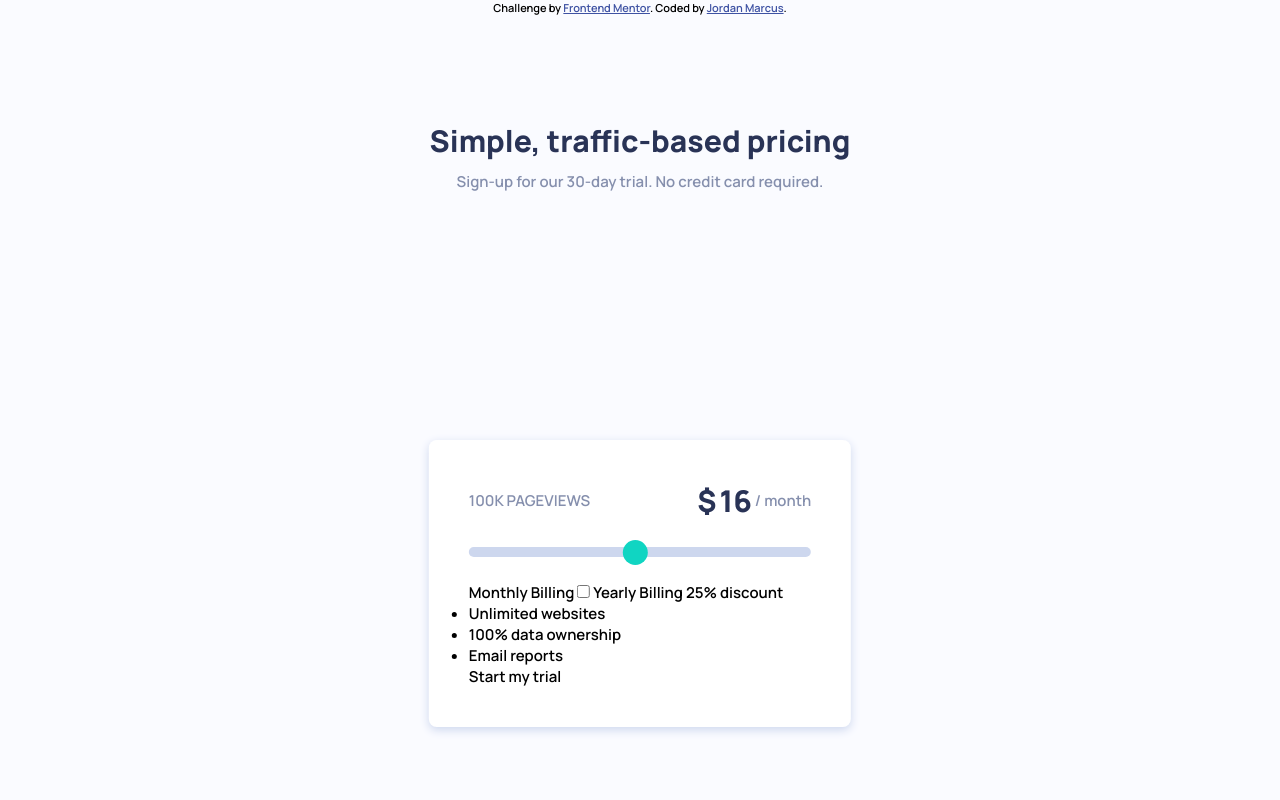
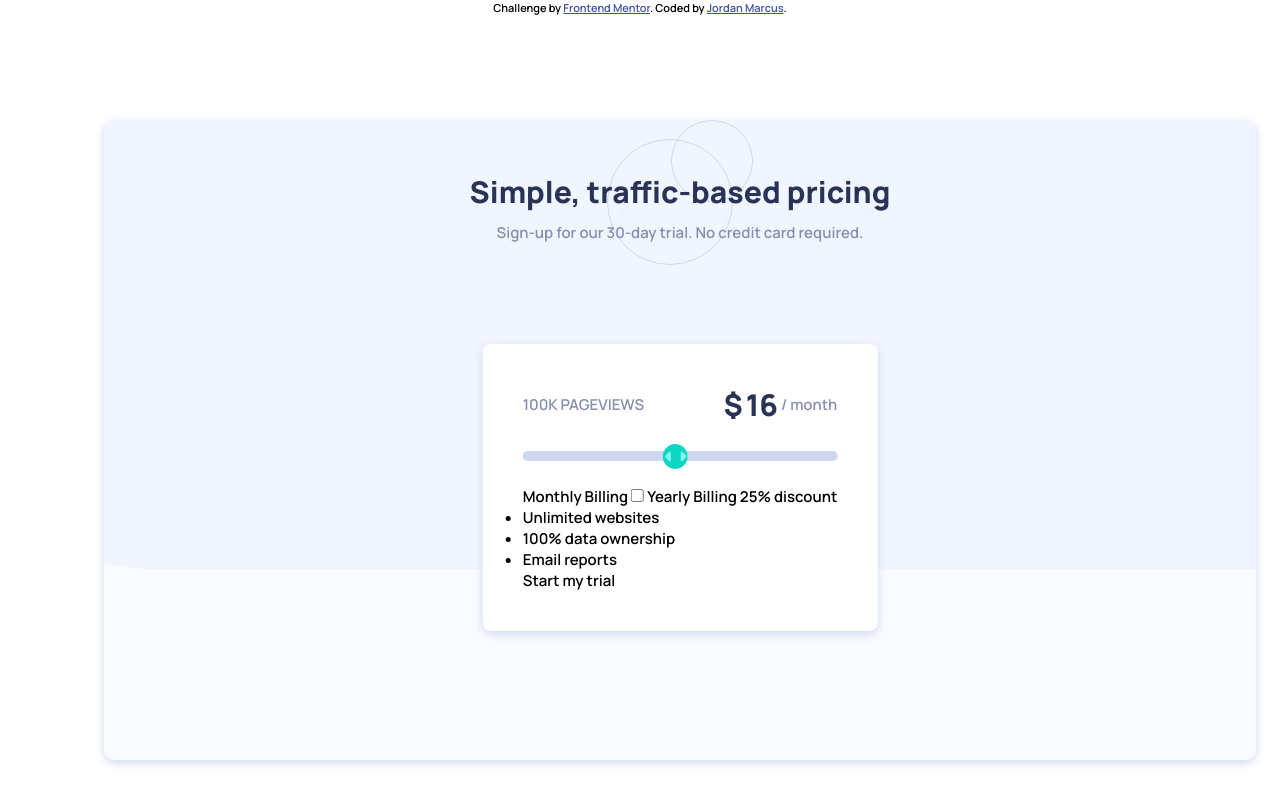
Before and after one commit to jormarcus/FEM-Interactive-Pricing-Component, a plain HTML site: page index.html in a window 1280 px wide. Drawn offline with Linux system fonts and the light colour scheme.

Commit message:
adding background image and slider svg

```diff
--- a/style.css
+++ b/style.css
@@ -23,12 +23,11 @@ body {
   font-size: 15px;
   font-family: 'Manrope', sans-serif;
   font-weight: 400;
-  background-color: var(--very-pale-blue);
 }
 
 .heading {
   position: fixed;
-  top: 15%;
+  top: 8%;
   left: 50%;
   transform: translateX(-50%);
   text-align: center;
@@ -44,9 +43,26 @@ body {
   padding-top: 10px;
 }
 
+.container {
+  position: fixed;
+  top: 50%;
+  left: 50%;
+  transform: translate(-50%, -50%);
+  background-color: var(--very-pale-blue);
+  min-width: 90vw;
+  min-height: 80vh;
+  background-image: url('/images/pattern-circles.svg'),
+    url('/images/bg-pattern.svg');
+  background-repeat: no-repeat, no-repeat;
+  background-position: top, top;
+  border-radius: 10px;
+  margin: 40px;
+  box-shadow: 0 3px 10px 0 var(--light-grayish-blue);
+}
+
 .card {
   position: fixed;
-  top: 55%;
+  top: 35%;
   left: 50%;
   transform: translateX(-50%);
   background-color: var(--white);
@@ -105,10 +121,12 @@ body {
   width: 25px;
   height: 25px;
   background-image: url('./images/icon-slider.svg');
-  background: var(--strong-cyan);
+  background-color: var(--strong-cyan);
   cursor: pointer;
   border-radius: 50%;
   box-shadow: 0 10px 15px 5px var(--softCyan);
+  background-repeat: no-repeat;
+  background-position: center;
 }
 
 .attribution {
```
Also changed, not shown: 1 other file.
